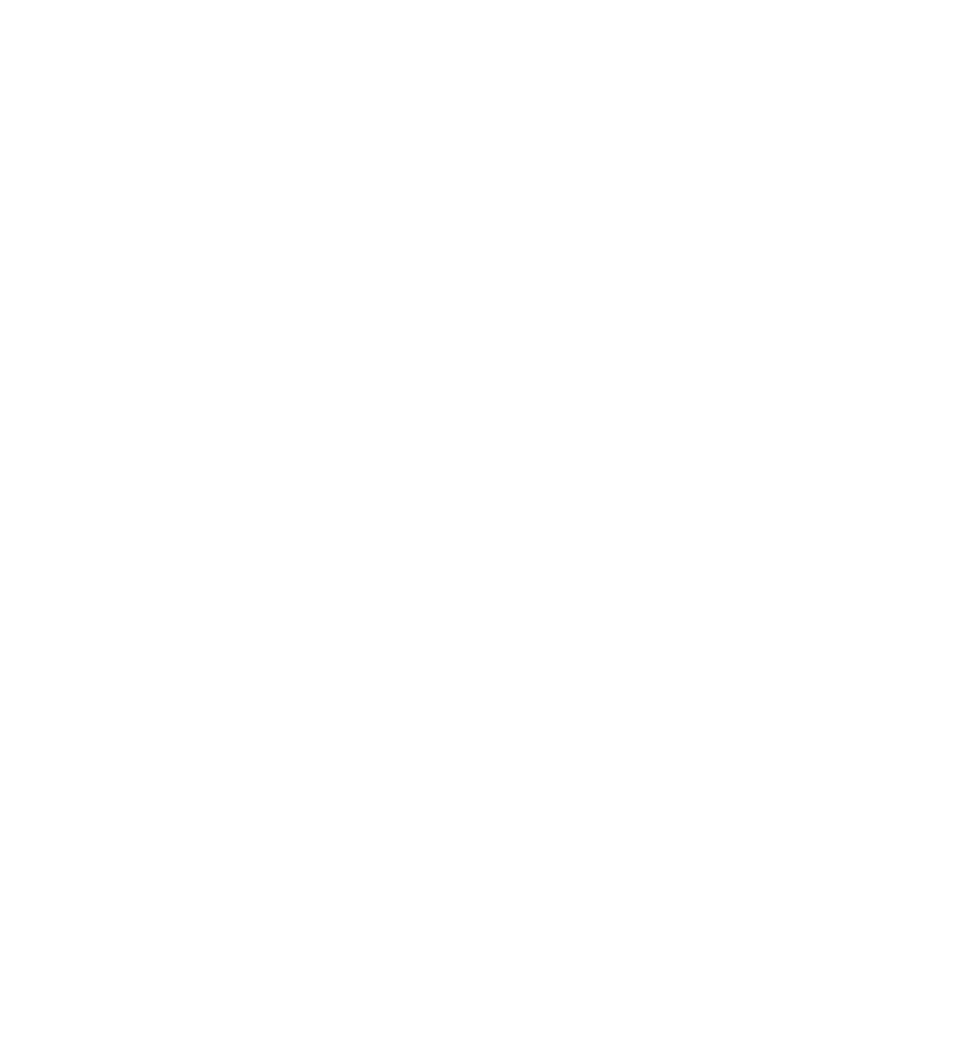
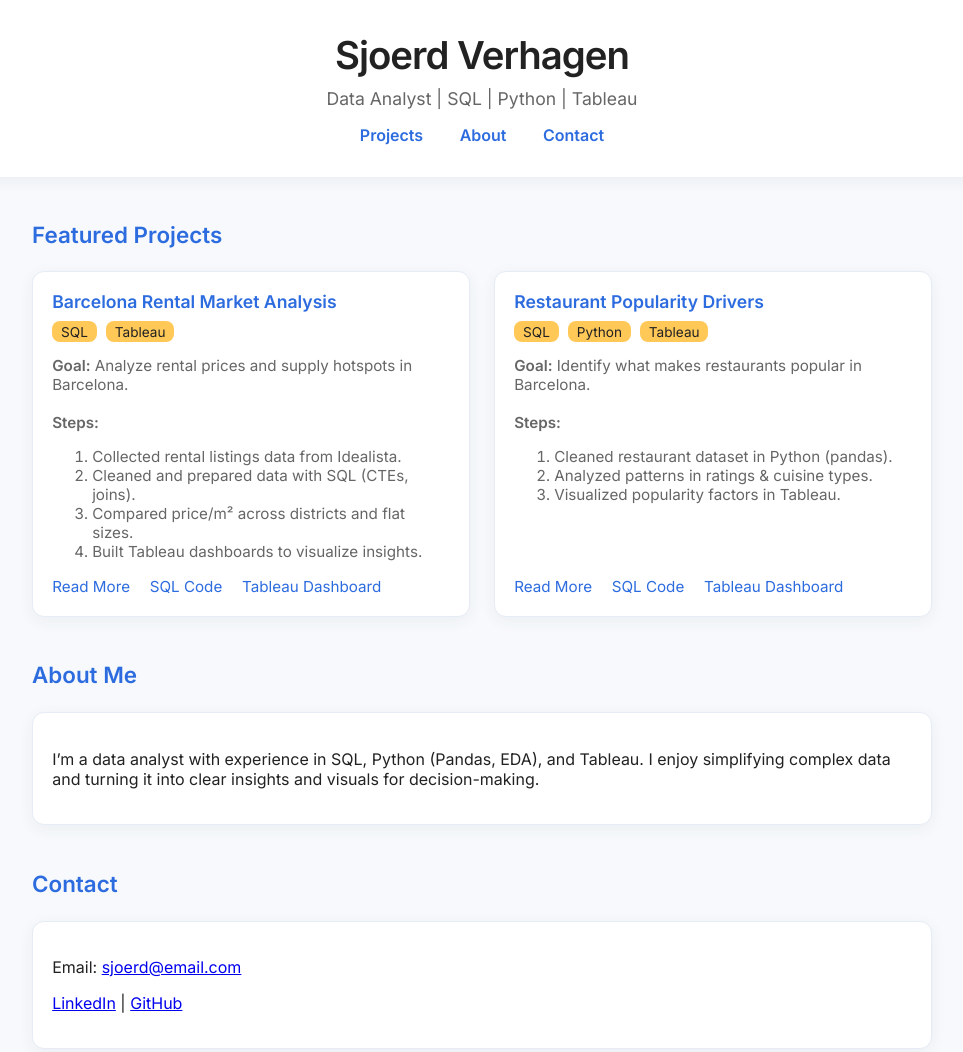
Before and after one commit to sjoerd-verhagen/portfolio, a plain HTML site: page index.html in a window 1280 px wide. Shown: the whole page, without its empty margins (158-1121 px from the left). Before the commit the page ends 800 px from the top, so only its background shows below. Drawn offline with Linux system fonts and the light colour scheme.

Commit message:
Update index.html

```diff
--- a/index.html
+++ b/index.html
@@ -3,7 +3,7 @@
 <head>
   <meta charset="UTF-8">
   <meta name="viewport" content="width=device-width, initial-scale=1">
-  <title>Data Analyst Portfolio | <h1>Sjoerd Verhagen</h1>
+  <title>Data Analyst Portfolio | Sjoerd Verhagen</title>
   <link href="https://fonts.googleapis.com/css?family=Inter:400,600&display=swap" rel="stylesheet">
   <style>
     :root {
@@ -90,7 +90,7 @@
     }
     .project-description {
       color: var(--muted);
-      font-size: 1em;
+      font-size: 0.95em;
       margin-bottom: 1em;
     }
     .project-tags {
@@ -100,7 +100,7 @@
       display: inline-block;
       background: var(--accent);
       color: #222;
-      font-size: 0.9em;
+      font-size: 0.85em;
       padding: 0.18em 0.65em;
       border-radius: 8px;
       margin-right: 0.35em;
@@ -114,14 +114,14 @@
       text-decoration: none;
       margin-right: 1em;
       font-weight: 500;
-      font-size: 0.97em;
+      font-size: 0.95em;
       transition: color .12s;
     }
     .project-links a:hover {
       text-decoration: underline;
       color: var(--accent);
     }
-    .about {
+    .about, .contact {
       background: var(--card-bg);
       border-radius: var(--radius);
       box-shadow: var(--shadow);
@@ -130,23 +130,16 @@
       margin: 1.5em 0;
       color: var(--text);
     }
-    .contact {
-      text-align: center;
-      margin: 3em 0 2em;
-      color: var(--muted);
-    }
     @media (max-width: 600px) {
       header h1 { font-size: 1.5rem; }
       main { padding: 0 0.5em; }
-      .about { padding: 1em; }
-      .section-title { font-size: 1.1rem; }
     }
   </style>
 </head>
 <body>
   <header>
-    <h1>Your Name</h1>
-    <p>Data Analyst | Data Visualization | Insights Generation</p>
+    <h1>Sjoerd Verhagen</h1>
+    <p>Data Analyst | SQL | Python | Tableau</p>
     <nav>
       <a href="#projects">Projects</a>
       <a href="#about">About</a>
@@ -155,10 +148,12 @@
   </header>
 
   <main>
+    <!-- PROJECTS -->
     <section id="projects">
       <div class="section-title">Featured Projects</div>
       <div class="projects">
-        <!-- Example Project Card -->
+
+        <!-- Project 1 -->
         <div class="project-card">
           <div>
             <div class="project-title">Barcelona Rental Market Analysis</div>
@@ -167,51 +162,70 @@
               <span class="tag">Tableau</span>
             </div>
             <div class="project-description">
-      Analyzed Idealista rental data to find best-value districts, compare 1- vs. 2-bed flats, and visualize supply hotspots.
+              <strong>Goal:</strong> Analyze rental prices and supply hotspots in Barcelona.
+              <br><br>
+              <strong>Steps:</strong>
+              <ol>
+                <li>Collected rental listings data from Idealista.</li>
+                <li>Cleaned and prepared data with SQL (CTEs, joins).</li>
+                <li>Compared price/m² across districts and flat sizes.</li>
+                <li>Built Tableau dashboards to visualize insights.</li>
+              </ol>
             </div>
           </div>
           <div class="project-links">
+            <a href="rental-analysis.html">Read More</a>
             <a href="https://github.com/yourusername/portfolio/sql/rental_analysis.sql" target="_blank">SQL Code</a>
-    <a href="https://public.tableau.com/views/yourdashboardlink" target="_blank">Tableau Dashboard</a>
+            <a href="https://public.tableau.com/yourdashboard" target="_blank">Tableau Dashboard</a>
           </div>
         </div>
-        <!-- Copy and customize more project cards as needed -->
+
+        <!-- Project 2 -->
         <div class="project-card">
           <div>
-            <div class="project-title">Customer Segmentation Analysis</div>
+            <div class="project-title">Restaurant Popularity Drivers</div>
             <div class="project-tags">
+              <span class="tag">SQL</span>
               <span class="tag">Python</span>
-              <span class="tag">Pandas</span>
-              <span class="tag">Clustering</span>
+              <span class="tag">Tableau</span>
             </div>
             <div class="project-description">
-              Used K-means clustering to segment customers based on purchasing behavior. Delivered actionable insights for targeted marketing strategies.
+              <strong>Goal:</strong> Identify what makes restaurants popular in Barcelona.
+              <br><br>
+              <strong>Steps:</strong>
+              <ol>
+                <li>Cleaned restaurant dataset in Python (pandas).</li>
+                <li>Analyzed patterns in ratings & cuisine types.</li>
+                <li>Visualized popularity factors in Tableau.</li>
+              </ol>
             </div>
           </div>
           <div class="project-links">
-            <a href="#">GitHub</a>
+            <a href="restaurant-analysis.html">Read More</a>
+            <a href="https://github.com/yourusername/portfolio/sql/restaurant_popularity.sql" target="_blank">SQL Code</a>
+            <a href="https://public.tableau.com/yourdashboard2" target="_blank">Tableau Dashboard</a>
           </div>
         </div>
-        <!-- Add more cards here -->
+
       </div>
     </section>
 
+    <!-- ABOUT -->
     <section id="about">
       <div class="section-title">About Me</div>
       <div class="about">
-        <p>
-          I am a passionate data analyst with experience transforming complex data into actionable insights. Skilled in SQL, Python, Power BI, and data storytelling. My portfolio showcases real-world projects in business analytics, visualization, and automation.
-        </p>
+        <p>I’m a data analyst with experience in SQL, Python (Pandas, EDA), and Tableau. I enjoy simplifying complex data and turning it into clear insights and visuals for decision-making.</p>
       </div>
     </section>
 
+    <!-- CONTACT -->
     <section id="contact">
       <div class="section-title">Contact</div>
       <div class="contact">
-        <p>Email: <a href="mailto:your.email@example.com">your.email@example.com</a></p>
+        <p>Email: <a href="mailto:sjoerd@email.com">sjoerd@email.com</a></p>
         <p>
-          <a href="https://www.linkedin.com/in/yourprofile" target="_blank">LinkedIn</a> |
-          <a href="https://github.com/yourusername" target="_blank">GitHub</a>
+          <a href="https://www.linkedin.com/in/sjoerdverhagen" target="_blank">LinkedIn</a> |
+          <a href="https://github.com/sjoerdv" target="_blank">GitHub</a>
         </p>
       </div>
     </section>
```
Lines whose indentation alone changed are shown as unchanged.
